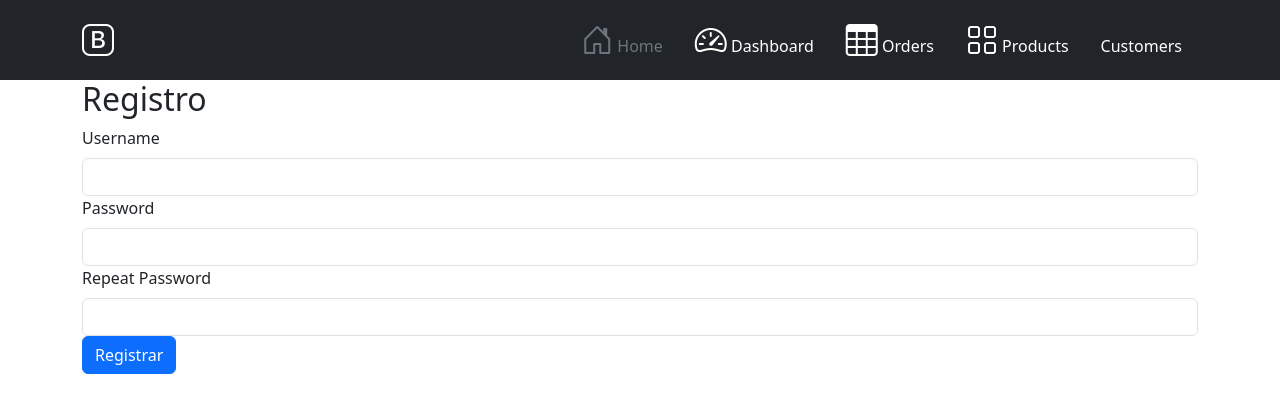
After one commit to edubrialesUFV/PFG, a Flask app: page /register in a window 1280 px wide. The commit adds this page. Shown: the top 413 px of the page. Run offline with Flask 3, Linux system fonts and the light colour scheme.

Commit message:
actualizacion

```diff
--- a/core/requirements.txt
+++ b/core/requirements.txt
@@ -7,4 +7,5 @@ flask-migrate
 mysqlclient
 gunicorn
 flask-login
+flask-wtf
 #marshmallow-sqlalchemy
--- a/core/src/app.py
+++ b/core/src/app.py
@@ -1,15 +1,31 @@
 from flask import Flask
 from flask_migrate import Migrate
-
+from flask_login import LoginManager
 from views import views
+from users import users
 from config import DATABASE_URI
 from db import db
+from models import Usuario
+
+import os
+from dotenv import load_dotenv
+load_dotenv()
 
 app = Flask(__name__)
 
 app.config['SQLALCHEMY_DATABASE_URI'] = DATABASE_URI
+app.config['SECRET_KEY'] = os.environ.get('SECRET_KEY')
 
 db.init_app(app)
+login_manager = LoginManager()
+login_manager.init_app(app)
+
 migrate = Migrate(app, db)
 
 app.register_blueprint(views)
+app.register_blueprint(users)
+
+
+@login_manager.user_loader
+def load_user(user_id):
+    return Usuario.query.get(int(user_id))
--- /dev/null
+++ b/core/src/static/css/style.css
@@ -0,0 +1 @@
+@import url("https://cdn.jsdelivr.net/npm/bootstrap-icons@1.10.5/font/bootstrap-icons.css");
--- /dev/null
+++ b/core/src/templates/auth/register.html
@@ -0,0 +1,33 @@
+{% extends "base.html" %}
+
+{% block content %}
+<div class="container">
+    <h2>Registro</h2>
+    <form method="POST">
+        {{ form.hidden_tag() }}
+        {% with messages = get_flashed_messages() %}
+    {% if messages %}
+        <ul class=flashes>
+        {% for message in messages %}
+            <li>{{ message }}</li>
+        {% endfor %}
+        </ul>
+    {% endif %}
+{% endwith %}
+        <div class="form-group">
+            {{ form.username.label(class="form-label") }}
+            {{ form.username(class="form-control") }}
+        </div>
+        <div class="form-group">
+            {{ form.password.label(class="form-label") }}
+            {{ form.password(class="form-control") }}
+        </div>
+        <div class="form-group">
+            {{ form.password2.label(class="form-label") }}
+            {{ form.password2(class="form-control") }}
+        </div>
+        <button type="submit" class="btn btn-primary">Registrar</button>
+    </form>
+</div>
+
+{% endblock %}
--- a/core/src/templates/base.html
+++ b/core/src/templates/base.html
@@ -1,16 +1,26 @@
 <!DOCTYPE html>
-<html lang="es">
+<html>
 <head>
-    <meta charset="UTF-8">
-    <meta http-equiv="X-UA-Compatible" content="IE=edge">
-    <meta name="viewport" content="width=device-width, initial-scale=1.0">
-    <title>Document</title>
+  <title>{% block title %}{% endblock %}</title>
+  <link rel="stylesheet" href="{{ url_for('static', filename='css/style.css') }}">
+  <link href="https://cdn.jsdelivr.net/npm/bootstrap@5.3.0-alpha3/dist/css/bootstrap.min.css" rel="stylesheet" integrity="sha384-KK94CHFLLe+nY2dmCWGMq91rCGa5gtU4mk92HdvYe+M/SXH301p5ILy+dN9+nJOZ" crossorigin="anonymous">
+  <link rel="stylesheet" href="https://cdn.jsdelivr.net/npm/bootstrap-icons@1.10.5/font/bootstrap-icons.css">
 </head>
 <body>
-    <div>
-        {% for servicio in servicios %}
-        <p>{{servicio.nombre}}</p>
-        {% endfor %}
-    </div>
+  <header>
+    <!-- Contenido del encabezado -->
+    {% include "navbar.html" %}
+  </header>
+
+  <main>
+    {% block content %}{% endblock %}
+  </main>
+
+  <footer>
+    <!-- Contenido del pie de página -->
+  </footer>
+
+  <script src="{{ url_for('static', filename='js/script.js') }}"></script>
+  <script src="https://cdn.jsdelivr.net/npm/bootstrap@5.3.0-alpha3/dist/js/bootstrap.bundle.min.js" integrity="sha384-ENjdO4Dr2bkBIFxQpeoTz1HIcje39Wm4jDKdf19U8gI4ddQ3GYNS7NTKfAdVQSZe" crossorigin="anonymous"></script>
 </body>
 </html>
--- /dev/null
+++ b/core/src/templates/navbar.html
@@ -0,0 +1,42 @@
+<div class="px-3 py-2 text-bg-dark">
+  <div class="container">
+    <div class="d-flex flex-wrap align-items-center justify-content-center justify-content-lg-start">
+      <a href="{{ url_for('views.home')}}" class="d-flex align-items-center my-2 my-lg-0 me-lg-auto text-white text-decoration-none">
+        <i class="bi bi-bootstrap" style="font-size: 2rem; color: white;"></i>
+      </a>
+
+      <ul class="nav col-12 col-lg-auto my-2 justify-content-center my-md-0 text-small">
+        <li>
+          <a href="#" class="nav-link text-secondary">
+            <i class="bi bi-house-door" style="font-size: 2rem;"></i>
+            Home
+          </a>
+        </li>
+        <li>
+          <a href="#" class="nav-link text-white">
+            <i class="bi bi-speedometer2" style="font-size: 2rem;"></i>
+            Dashboard
+          </a>
+        </li>
+        <li>
+          <a href="#" class="nav-link text-white">
+            <i class="bi bi-table" style="font-size: 2rem;"></i>
+            Orders
+          </a>
+        </li>
+        <li>
+          <a href="#" class="nav-link text-white">
+            <i class="bi bi-grid" style="font-size: 2rem;"></i>
+            Products
+          </a>
+        </li>
+        <li>
+          <a href="#" class="nav-link text-white">
+            <i class="bi bi-people-circle" style="font-size: 2rem;"></i>
+            Customers
+          </a>
+        </li>
+      </ul>
+    </div>
+  </div>
+</div>
--- /dev/null
+++ b/core/src/users.py
@@ -0,0 +1,52 @@
+from flask import Blueprint, render_template, flash, redirect, url_for
+from models import Usuario, Servicio, Usuario_Servicios
+from db import db
+from flask_login import LoginManager
+from flask_login import login_user, logout_user
+from flask_wtf import FlaskForm
+from wtforms import StringField, PasswordField, BooleanField, SubmitField
+from wtforms.validators import DataRequired, EqualTo
+users = Blueprint("users", __name__)
+
+class LoginForm(FlaskForm):
+    username = StringField('Username', validators=[DataRequired()])
+    password = PasswordField('Password', validators=[DataRequired()])
+    remember_me = BooleanField('Remember Me')
+
+
+class RegistrationForm(FlaskForm):
+    username = StringField('Username', validators=[DataRequired()])
+    password = PasswordField('Password', validators=[DataRequired()])
+    password2 = PasswordField('Repeat Password', validators=[DataRequired(), EqualTo('password')])
+    submit = SubmitField('Register')
+
+@users.route('/login', methods=['GET', 'POST'])
+def login():
+    form = LoginForm()
+    if form.validate_on_submit():
+        user = Usuario.query.filter_by(nombre=form.username.data).first()
+        if user is None or not user.check_password(form.password.data):
+            flash('Invalid username or password')
+            return redirect(url_for('users.login'))
+        login_user(user, remember=form.remember_me.data)
+        return redirect(url_for('views.home'))
+    return render_template('auth/login.html', form=form)
+
+
+@users.route('/register', methods=['GET', 'POST'])
+def register():
+    form = RegistrationForm()
+    if form.validate_on_submit():
+        user = Usuario(nombre=form.username.data)
+        user.set_password(form.password.data)
+        db.session.add(user)
+        db.session.commit()
+        flash('Congratulations, you are now a registered user!')
+        login_user(user)
+        return redirect(url_for('views.home'))
+    return render_template('auth/register.html', form=form)
+
+@users.route('/logout')
+def logout():
+    logout_user()
+    return redirect(url_for('views.home'))
--- a/core/src/views.py
+++ b/core/src/views.py
@@ -7,7 +7,4 @@ views = Blueprint("views", __name__)
 @views.route("/")
 def home():
     servicios = Servicio.query.all()
-    # nuevo_servicio = Services("pepe")
-    # db.session.add(nuevo_servicio)
-    # db.session.commit()
-    return render_template("base.html", servicios=servicios)
+    return render_template("index.html", servicios=servicios)
```
Also changed, not shown: core/src/migrations/versions/45c04ddcdfaf_initial_migration.py (renamed from core/src/migrations/versions/39e77ad3372a_.py, +9 -7 lines), core/src/migrations/versions/ad18b8b583a6_cambio_en_todo.py (deleted, +0 -36 lines), core/src/migrations/versions/bf1742f2172b_segunda_migracion.py (deleted, +0 -33 lines), core/src/models.py (+11 -5 lines), core/src/templates/auth/login.html (added, +32 -0 lines), core/src/templates/index.html (added, +24 -0 lines), core/src/static/js/script.js (added), 1 other file.
